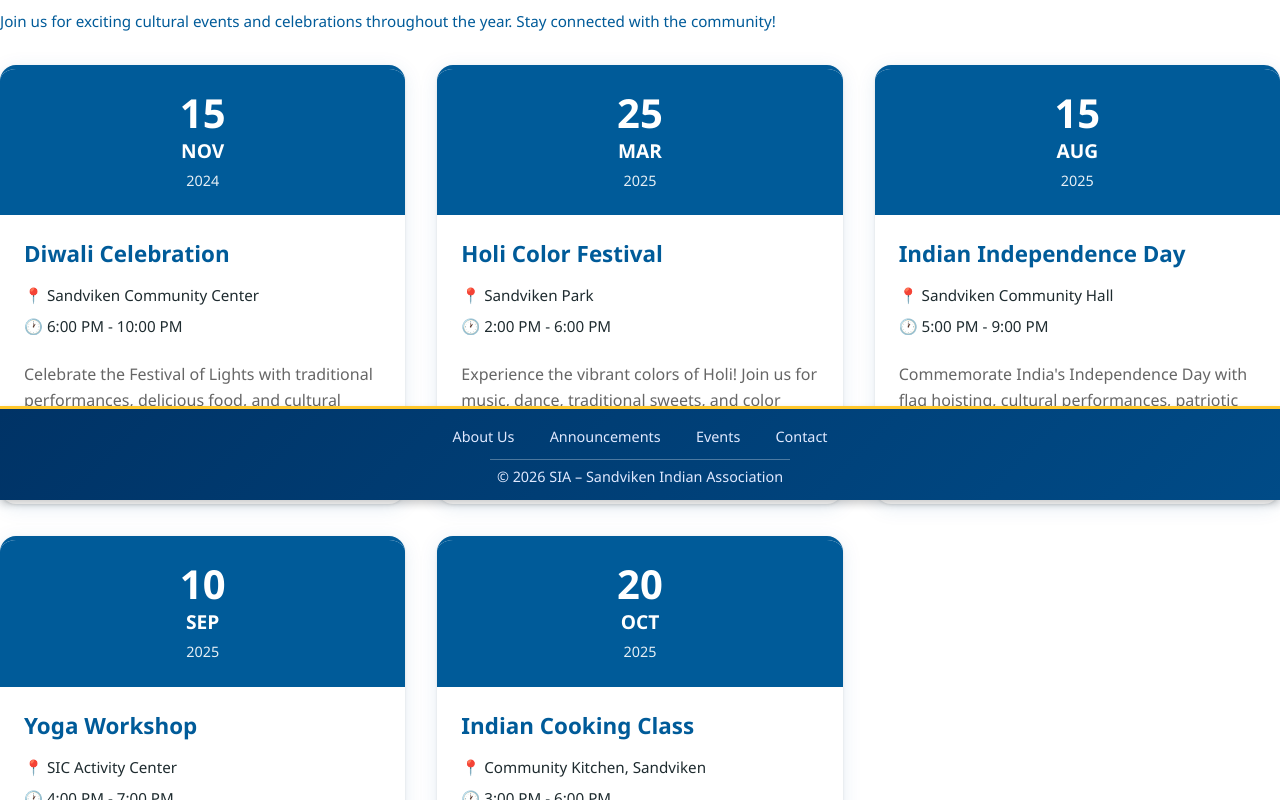
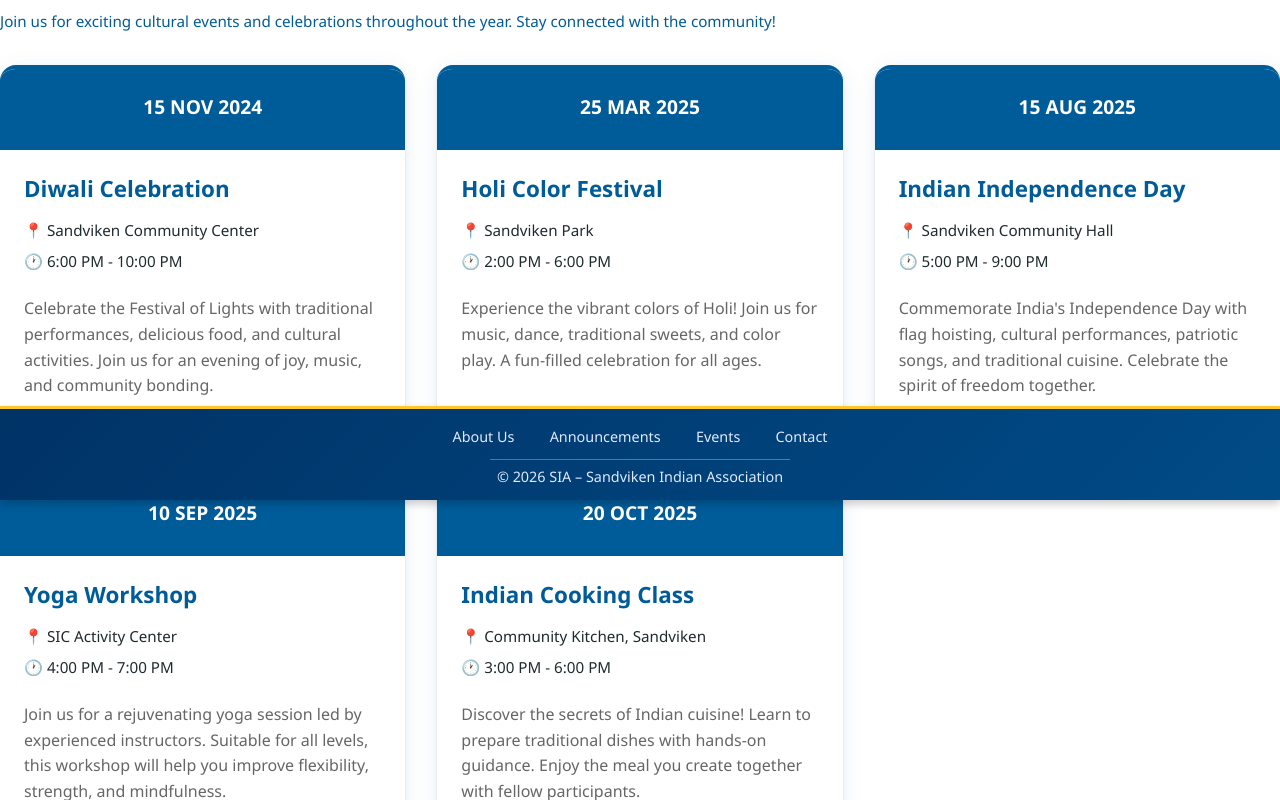
Before and after one commit to choudhary-neer/sia-website-v2, an Angular app: page /events in a window 1280 px wide. Shown: the part 300-1100 px from the top of the page. Built offline with nearby package versions, Linux system fonts and the light colour scheme.

Commit message:
updated event from json contents

```diff
--- a/src/app/components/events/events.css
+++ b/src/app/components/events/events.css
@@ -34,23 +34,11 @@
   min-width: 100px;
 }
 
-.date-day {
-  font-size: 2.5rem;
-  font-weight: 700;
-  line-height: 1;
-  margin-bottom: 0.25rem;
-}
-
-.date-month {
+.date-formatter {
   font-size: 1.2rem;
   font-weight: 600;
   text-transform: uppercase;
   margin-bottom: 0.25rem;
-}
-
-.date-year {
-  font-size: 0.9rem;
-  opacity: 0.9;
 }
 
 /* Event Content */
--- a/src/app/components/events/events.html
+++ b/src/app/components/events/events.html
@@ -18,92 +18,15 @@
     <!-- Events Grid -->
     <div class="events-grid">
 
-      <!-- Event 1: Diwali Celebration -->
-      <div class="event-card">
+      <div class="event-card" *ngFor="let event of events; trackBy: trackByEvent">
         <div class="event-date">
-          <div class="date-day">15</div>
-          <div class="date-month">Nov</div>
-          <div class="date-year">2024</div>
+          <div class="date-formatter">{{ event.day }} {{ event.month }} {{ event.year }}</div>
         </div>
         <div class="event-content">
-          <h3 class="event-title">Diwali Celebration</h3>
-          <p class="event-location">📍 Sandviken Community Center</p>
-          <p class="event-time">🕐 6:00 PM - 10:00 PM</p>
-          <p class="event-description">
-            Celebrate the Festival of Lights with traditional performances, delicious food, and cultural activities.
-            Join us for an evening of joy, music, and community bonding.
-          </p>
-        </div>
-      </div>
-
-      <!-- Event 2: Holi Color Festival -->
-      <div class="event-card">
-        <div class="event-date">
-          <div class="date-day">25</div>
-          <div class="date-month">Mar</div>
-          <div class="date-year">2025</div>
-        </div>
-        <div class="event-content">
-          <h3 class="event-title">Holi Color Festival</h3>
-          <p class="event-location">📍 Sandviken Park</p>
-          <p class="event-time">🕐 2:00 PM - 6:00 PM</p>
-          <p class="event-description">
-            Experience the vibrant colors of Holi! Join us for music, dance, traditional sweets, and color play.
-            A fun-filled celebration for all ages.
-          </p>
-        </div>
-      </div>
-
-      <!-- Event 3: Indian Independence Day -->
-      <div class="event-card">
-        <div class="event-date">
-          <div class="date-day">15</div>
-          <div class="date-month">Aug</div>
-          <div class="date-year">2025</div>
-        </div>
-        <div class="event-content">
-          <h3 class="event-title">Indian Independence Day</h3>
-          <p class="event-location">📍 Sandviken Community Hall</p>
-          <p class="event-time">🕐 5:00 PM - 9:00 PM</p>
-          <p class="event-description">
-            Commemorate India's Independence Day with flag hoisting, cultural performances, patriotic songs,
-            and traditional cuisine. Celebrate the spirit of freedom together.
-          </p>
-        </div>
-      </div>
-
-      <!-- Event 4: Bollywood Dance Workshop -->
-      <div class="event-card">
-        <div class="event-date">
-          <div class="date-day">10</div>
-          <div class="date-month">Sep</div>
-          <div class="date-year">2025</div>
-        </div>
-        <div class="event-content">
-          <h3 class="event-title">Yoga Workshop</h3>
-          <p class="event-location">📍 SIC Activity Center</p>
-          <p class="event-time">🕐 4:00 PM - 7:00 PM</p>
-          <p class="event-description">
-            Join us for a rejuvenating yoga session led by experienced instructors. Suitable for all levels, this workshop will help you improve flexibility, strength, and mindfulness.
-          </p>
-        </div>
-      </div>
-
-      <!-- Event 5: Indian Cooking Class -->
-      <div class="event-card">
-        <div class="event-date">
-          <div class="date-day">20</div>
-          <div class="date-month">Oct</div>
-          <div class="date-year">2025</div>
-        </div>
-        <div class="event-content">
-          <h3 class="event-title">Indian Cooking Class</h3>
-          <p class="event-location">📍 Community Kitchen, Sandviken</p>
-          <p class="event-time">🕐 3:00 PM - 6:00 PM</p>
-          <p class="event-description">
-            Discover the secrets of Indian cuisine! Learn to prepare traditional dishes with hands-on guidance.
-            Enjoy the meal you create together with fellow participants.
-          </p>
+          <h3 class="event-title">{{ event.title }}</h3>
+          <p class="event-location">📍 {{ event.location }}</p>
+          <p class="event-time">🕐 {{ event.time }}</p>
+          <p class="event-description">{{ event.description }}</p>
         </div>
       </div>
 
--- a/src/app/components/events/events.ts
+++ b/src/app/components/events/events.ts
@@ -3,6 +3,8 @@ import { CommonModule } from '@angular/common';
 import { LanguageService } from '../../services/language.service';
 import { ContentModel } from '../../models/content';
 import { RouterModule } from '@angular/router';
+import { EventsService } from '../../services/events.service';
+import { EventItem } from '../../models/event';
 
 @Component({
   selector: 'app-events',
@@ -13,17 +15,25 @@ import { RouterModule } from '@angular/router';
 })
 export class EventsComponent implements OnInit {
   content: ContentModel = {} as ContentModel;
+  events: EventItem[] = [];
 
-  constructor(private languageService: LanguageService) {}
+  constructor(
+    private languageService: LanguageService,
+    private eventsService: EventsService
+  ) {}
 
   ngOnInit() {
     this.content = this.languageService.getContent();
     this.languageService.currentLang$.subscribe(() => {
       this.content = this.languageService.getContent();
     });
+
+    this.eventsService.getEvents().subscribe(data => {
+      this.events = data;
+    });
   }
 
-  trackByEvent(index: number, event: any): any {
-    return event.id || index;
+  trackByEvent(index: number, event: EventItem): any {
+    return event.title || index;
   }
 }
```
